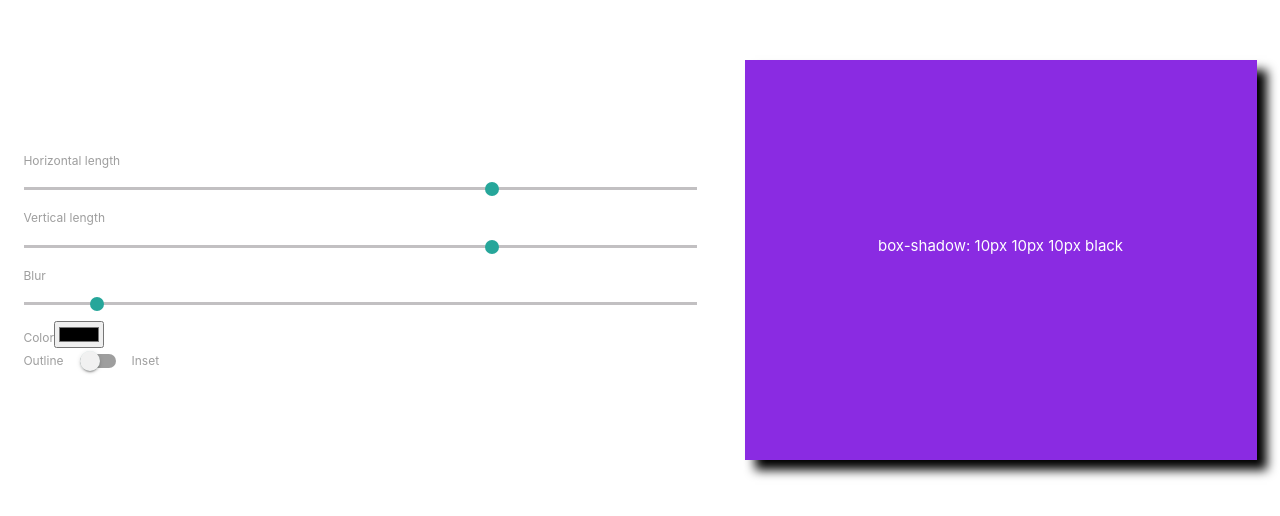
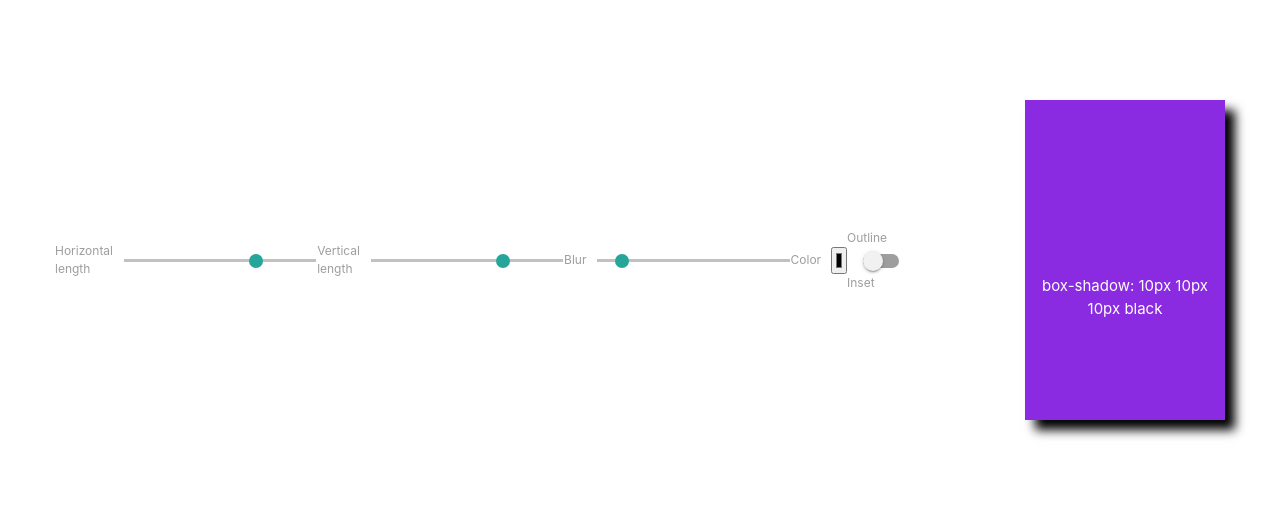
Before and after one commit to Shakeelkhuhro/Box-Shadow-Generator, a React (Create React App) app: page / in a window 1280 px wide. Shown: the part 140-656 px from the top of the page. Built offline with nearby package versions, Linux system fonts and the light colour scheme.

Commit message:
commited

```diff
--- a/src/App.css
+++ b/src/App.css
@@ -17,3 +17,33 @@
   background-color: blueviolet;
   color: white;
 }
+
+
+.controls {
+  display: flex;
+  flex-direction: column;
+  align-items: center;
+}
+
+@media (min-width: 768px) {
+  .controls {
+    flex-direction: row;
+    justify-content: space-between;
+  }
+
+  .controls label {
+    margin-right: 10px;
+  }
+}
+
+.box {
+  width: 200px;
+  height: 200px;
+  margin: 0 auto;
+}
+
+@media (max-width: 767px) {
+  .box {
+    width: 80%;
+  }
+}
```
